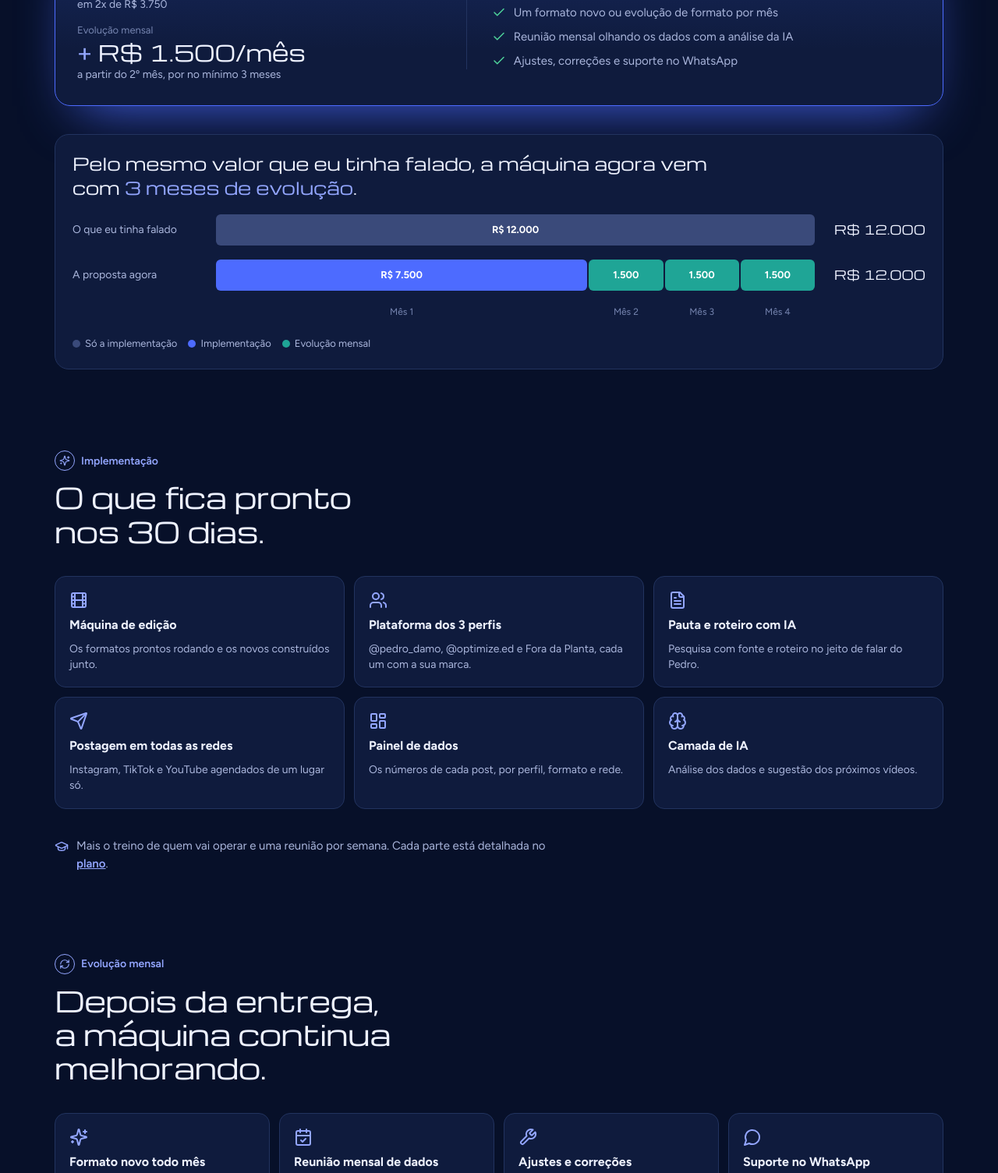
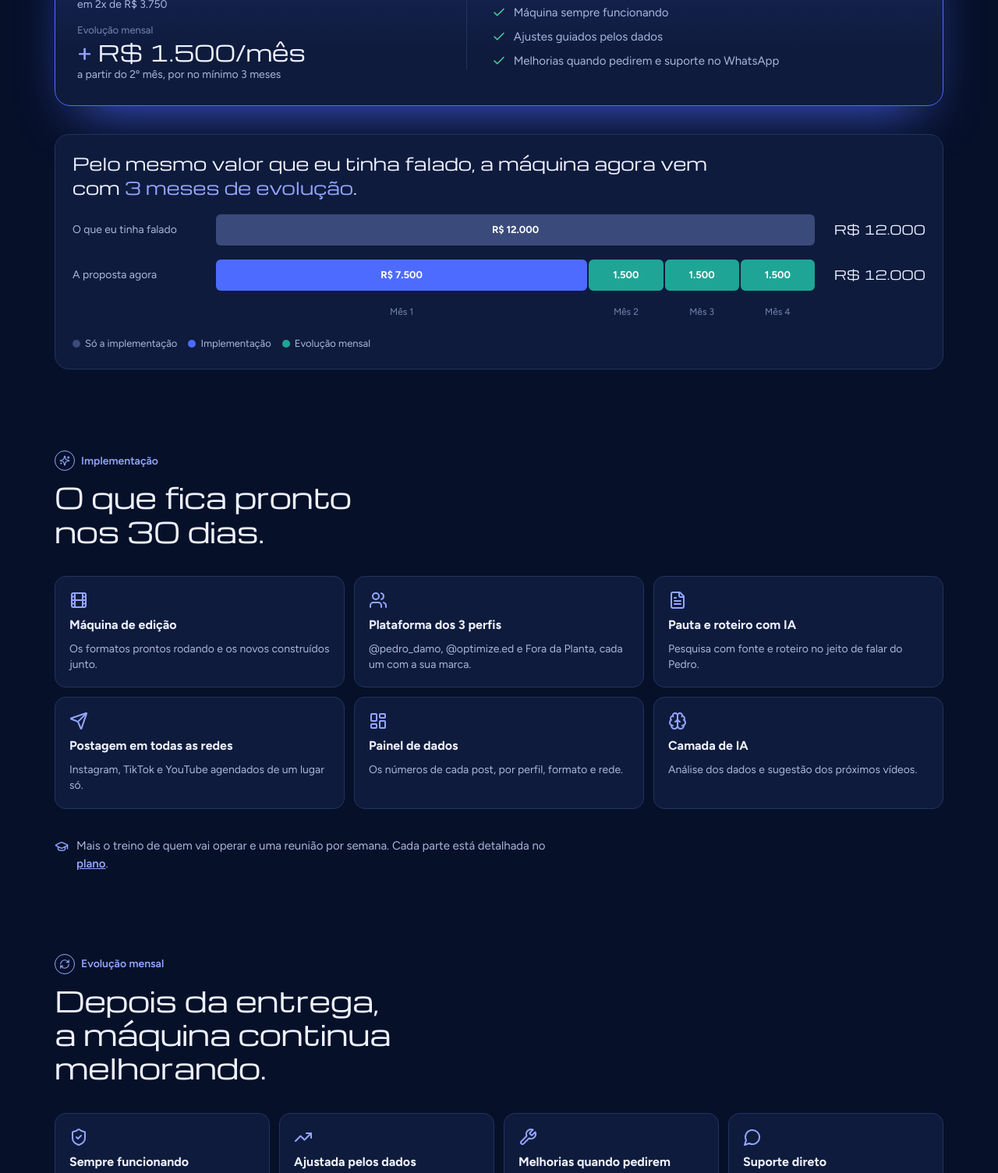
Before and after one commit to lukspit/proposta-optmize, a plain HTML site: page proposta/index.html in a window 1280 px wide. Shown: the part 735-2240 px from the top of the page at 78% size. Drawn offline with nearby package versions, Linux system fonts and the light colour scheme.

Commit message:
Evolução mensal: sempre funcionando, ajustada pelos dados, melhorias e suporte
Co-Authored-By: Claude Opus 5.5 <noreply@anthropic.com>

```diff
--- a/proposta/index.html
+++ b/proposta/index.html
@@ -434,11 +434,13 @@ h1, h2 { font-family: var(--f-display); font-weight: 400; text-wrap: balance; le
   <path d="m21.854 2.147-10.94 10.939" /></g></symbol><symbol id="i-server" viewBox="0 0 24 24"><g fill="none" stroke="currentColor" stroke-width="2" stroke-linecap="round" stroke-linejoin="round"><rect width="20" height="8" x="2" y="2" rx="2" ry="2" />
   <rect width="20" height="8" x="2" y="14" rx="2" ry="2" />
   <line x1="6" x2="6.01" y1="6" y2="6" />
-  <line x1="6" x2="6.01" y1="18" y2="18" /></g></symbol><symbol id="i-sparkles" viewBox="0 0 24 24"><g fill="none" stroke="currentColor" stroke-width="2" stroke-linecap="round" stroke-linejoin="round"><path d="M9.937 15.5A2 2 0 0 0 8.5 14.063l-6.135-1.582a.5.5 0 0 1 0-.962L8.5 9.936A2 2 0 0 0 9.937 8.5l1.582-6.135a.5.5 0 0 1 .963 0L14.063 8.5A2 2 0 0 0 15.5 9.937l6.135 1.581a.5.5 0 0 1 0 .964L15.5 14.063a2 2 0 0 0-1.437 1.437l-1.582 6.135a.5.5 0 0 1-.963 0z" />
+  <line x1="6" x2="6.01" y1="18" y2="18" /></g></symbol><symbol id="i-shield-check" viewBox="0 0 24 24"><g fill="none" stroke="currentColor" stroke-width="2" stroke-linecap="round" stroke-linejoin="round"><path d="M20 13c0 5-3.5 7.5-7.66 8.95a1 1 0 0 1-.67-.01C7.5 20.5 4 18 4 13V6a1 1 0 0 1 1-1c2 0 4.5-1.2 6.24-2.72a1.17 1.17 0 0 1 1.52 0C14.51 3.81 17 5 19 5a1 1 0 0 1 1 1z" />
+  <path d="m9 12 2 2 4-4" /></g></symbol><symbol id="i-sparkles" viewBox="0 0 24 24"><g fill="none" stroke="currentColor" stroke-width="2" stroke-linecap="round" stroke-linejoin="round"><path d="M9.937 15.5A2 2 0 0 0 8.5 14.063l-6.135-1.582a.5.5 0 0 1 0-.962L8.5 9.936A2 2 0 0 0 9.937 8.5l1.582-6.135a.5.5 0 0 1 .963 0L14.063 8.5A2 2 0 0 0 15.5 9.937l6.135 1.581a.5.5 0 0 1 0 .964L15.5 14.063a2 2 0 0 0-1.437 1.437l-1.582 6.135a.5.5 0 0 1-.963 0z" />
   <path d="M20 3v4" />
   <path d="M22 5h-4" />
   <path d="M4 17v2" />
-  <path d="M5 18H3" /></g></symbol><symbol id="i-type" viewBox="0 0 24 24"><g fill="none" stroke="currentColor" stroke-width="2" stroke-linecap="round" stroke-linejoin="round"><polyline points="4 7 4 4 20 4 20 7" />
+  <path d="M5 18H3" /></g></symbol><symbol id="i-trending-up" viewBox="0 0 24 24"><g fill="none" stroke="currentColor" stroke-width="2" stroke-linecap="round" stroke-linejoin="round"><polyline points="22 7 13.5 15.5 8.5 10.5 2 17" />
+  <polyline points="16 7 22 7 22 13" /></g></symbol><symbol id="i-type" viewBox="0 0 24 24"><g fill="none" stroke="currentColor" stroke-width="2" stroke-linecap="round" stroke-linejoin="round"><polyline points="4 7 4 4 20 4 20 7" />
   <line x1="9" x2="15" y1="20" y2="20" />
   <line x1="12" x2="12" y1="4" y2="20" /></g></symbol><symbol id="i-users" viewBox="0 0 24 24"><g fill="none" stroke="currentColor" stroke-width="2" stroke-linecap="round" stroke-linejoin="round"><path d="M16 21v-2a4 4 0 0 0-4-4H6a4 4 0 0 0-4 4v2" />
   <circle cx="9" cy="7" r="4" />
@@ -481,9 +483,9 @@ h1, h2 { font-family: var(--f-display); font-weight: 400; text-wrap: balance; le
       <ul class="inclui">
         <li><svg class="ic"><use href="#i-check"/></svg>Tudo do plano, pronto em 30 dias</li>
         <li><svg class="ic"><use href="#i-check"/></svg>Treino de quem vai operar</li>
-        <li><svg class="ic"><use href="#i-check"/></svg>Um formato novo ou evolução de formato por mês</li>
-        <li><svg class="ic"><use href="#i-check"/></svg>Reunião mensal olhando os dados com a análise da IA</li>
-        <li><svg class="ic"><use href="#i-check"/></svg>Ajustes, correções e suporte no WhatsApp</li>
+        <li><svg class="ic"><use href="#i-check"/></svg>Máquina sempre funcionando</li>
+        <li><svg class="ic"><use href="#i-check"/></svg>Ajustes guiados pelos dados</li>
+        <li><svg class="ic"><use href="#i-check"/></svg>Melhorias quando pedirem e suporte no WhatsApp</li>
       </ul>
     </article>
 
@@ -532,12 +534,12 @@ h1, h2 { font-family: var(--f-display); font-weight: 400; text-wrap: balance; le
       <h2>Depois da entrega, a máquina continua melhorando.</h2>
     </div>
     <div class="itens quatro">
-      <div class="item"><svg class="ic"><use href="#i-sparkles"/></svg><strong>Formato novo todo mês</strong><p>Ou a evolução de um que já existe, puxado pelo que os dados mostrarem.</p></div>
-      <div class="item"><svg class="ic"><use href="#i-calendar-check"/></svg><strong>Reunião mensal de dados</strong><p>A gente olha os números com a análise da IA e decide o mês seguinte.</p></div>
-      <div class="item"><svg class="ic"><use href="#i-wrench"/></svg><strong>Ajustes e correções</strong><p>Na máquina e na plataforma, sempre que precisar.</p></div>
-      <div class="item"><svg class="ic"><use href="#i-message-circle"/></svg><strong>Suporte no WhatsApp</strong><p>Direto comigo.</p></div>
+      <div class="item"><svg class="ic"><use href="#i-shield-check"/></svg><strong>Sempre funcionando</strong><p>A máquina roda todo dia sem vocês se preocuparem. Se uma rede ou ferramenta mudar, eu ajusto.</p></div>
+      <div class="item"><svg class="ic"><use href="#i-trending-up"/></svg><strong>Ajustada pelos dados</strong><p>A gente vai vendo os números e ajustando o que precisar: gancho, ritmo, formato.</p></div>
+      <div class="item"><svg class="ic"><use href="#i-wrench"/></svg><strong>Melhorias quando pedirem</strong><p>Precisou ajustar ou melhorar algo que já existe, é só pedir.</p></div>
+      <div class="item"><svg class="ic"><use href="#i-message-circle"/></svg><strong>Suporte direto</strong><p>WhatsApp comigo.</p></div>
     </div>
-    <p class="obs"><svg class="ic"><use href="#i-users"/></svg><span>A equipe de vocês opera a plataforma no dia a dia. Eu cuido da máquina e faço ela evoluir. Depois dos 3 meses, segue mês a mês enquanto fizer sentido pra vocês.</span></p>
+    <p class="obs"><svg class="ic"><use href="#i-users"/></svg><span>A equipe de vocês opera a plataforma no dia a dia. Projeto novo, como outro perfil ou outro produto, a gente conversa à parte. Depois dos 3 meses, segue mês a mês enquanto fizer sentido pra vocês.</span></p>
   </section>
 
   <section class="sec">
```
Also changed, not shown: index.html (+4 -2 lines).
